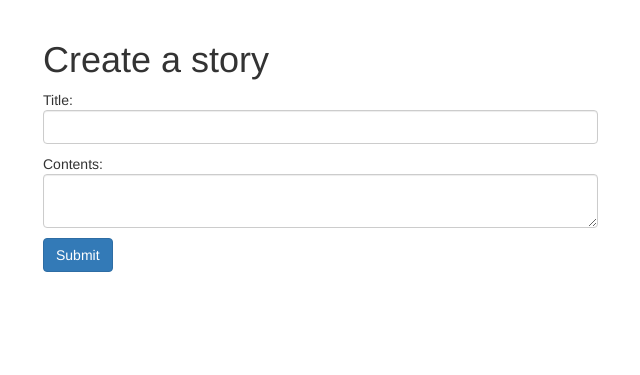
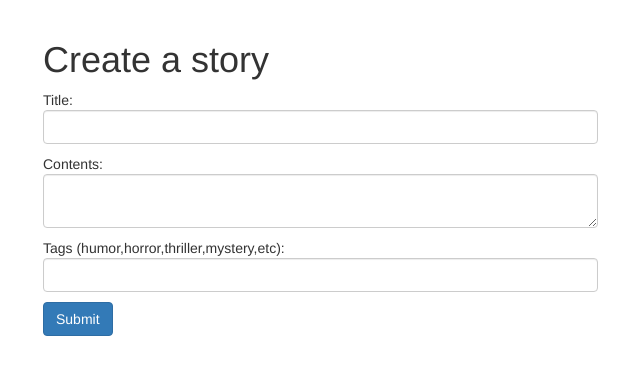
Before and after one commit to JiaqiGao/CJ3, a Python web app: template templates/create.html in a window 1280 px wide. Shown: the part 52-427 px from the top of the page, without its empty margins (27-667 px from the left). Run offline with Jinja, Linux system fonts and the light colour scheme; the template is opened without the code that fills it, so the values that code supplies are empty.

Commit message:
added tag input to create page

```diff
--- a/templates/create.html
+++ b/templates/create.html
@@ -19,6 +19,11 @@
                 <p>Contents: <textarea class="form-control" name="contents"></textarea></p>
             </div>
         </div>
+	<div class="row">
+          <div class="col-md-6">
+            <p>Tags (humor,horror,thriller,mystery,etc): <input type="text" class="form-control" name="tags"></p>
+          </div>
+        </div>
         <div class="row">
             <div class="col-md-6">
                 <input type="submit" class="btn btn-primary">
```
